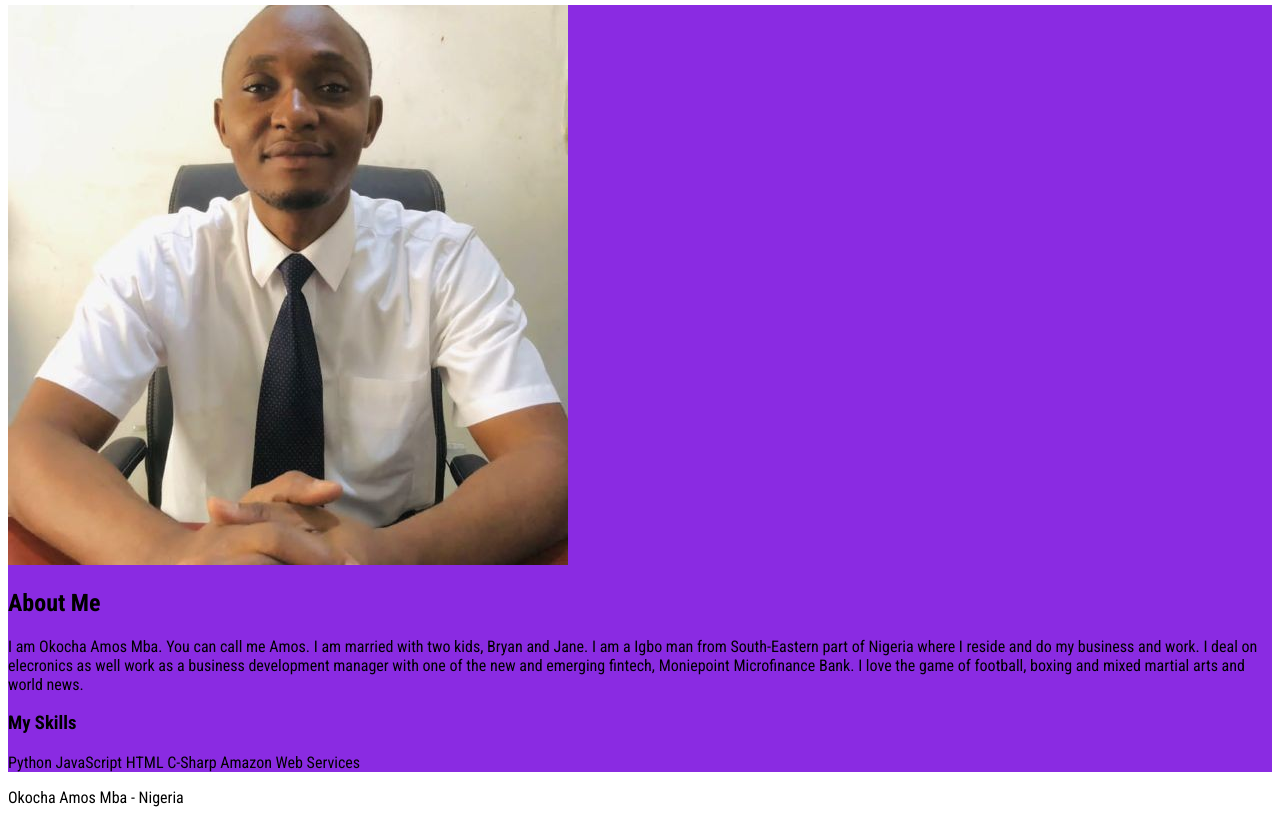
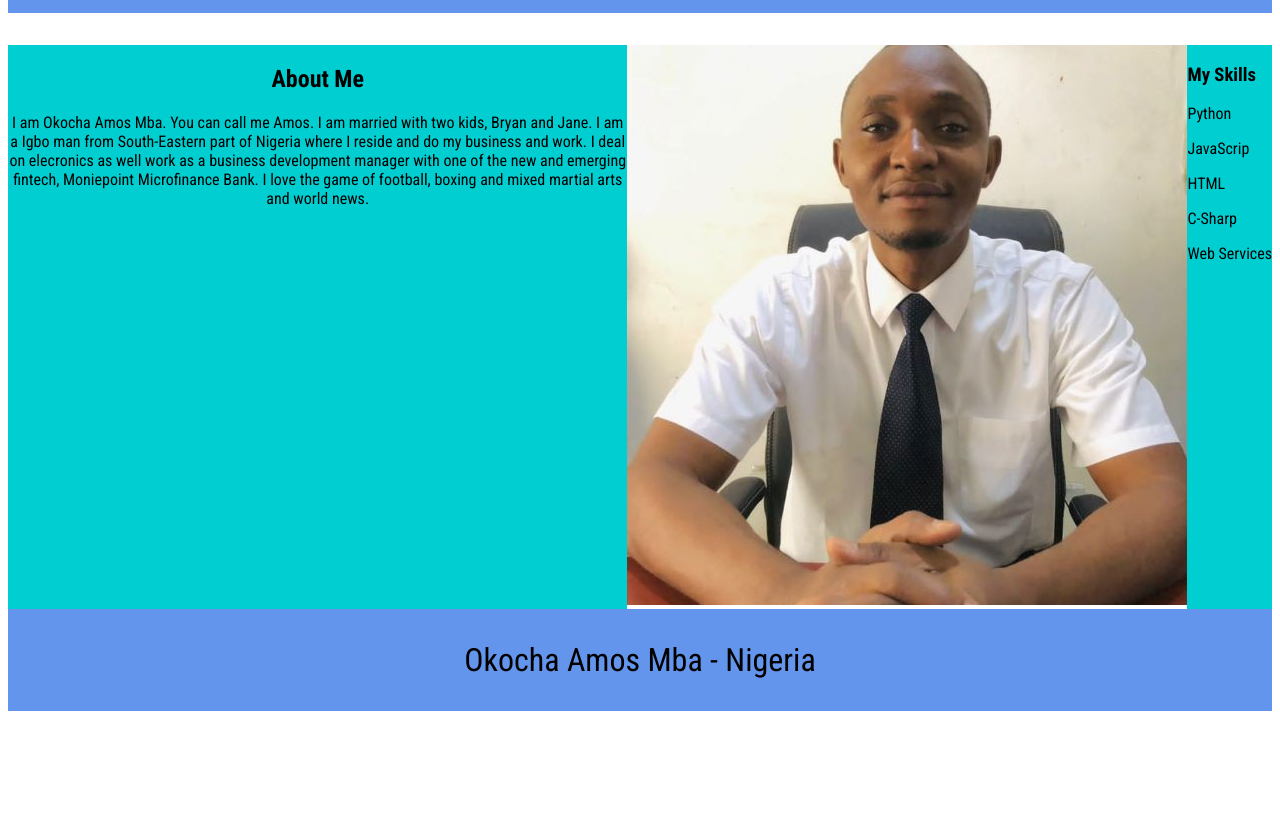
Before and after one commit to okochaamos/wdd131, a plain HTML site: page index.html in a window 1280 px wide. Shown: the part 111-934 px from the top of the page. After the commit the page ends 830 px from the top, so only its background shows below. Drawn offline with Linux system fonts and the light colour scheme.

Commit message:
my commit

```diff
--- a/index.html
+++ b/index.html
@@ -28,40 +28,38 @@
             </ul>
         </nav>
 
-    </header>
-    <main class = "home-grid">
-        <section class="card">
+    </header></p>
+
+    <div class="card">
+    <h2>About Me</h2>
+    <p>I am Okocha Amos Mba. You can call me Amos. I am married with two kids, Bryan and Jane. I am a Igbo man from
+    South-Eastern part of Nigeria where I reside and do my business and work. I deal on elecronics as well work as a
+    business development manager with one of the new and emerging fintech, Moniepoint Microfinance Bank. I love the game of
+    football, boxing and mixed martial arts and world news.</p>
+
+    </div>
+    <div >
+        <img class="my-pic" src="images/picture.jfif" alt="image for homepage">
+    </div>
 
 
-        </section>
-        <section class="myself">
-            <img class="my-pic" src="images/picture.jfif" alt="image for homepage">
-            <h2>About Me</h2>
-            I am Okocha Amos Mba. You can call me Amos. I am married with two kids, Bryan and Jane. I am a Igbo man from
-            South-Eastern part of Nigeria where I reside and do my business and work. I deal on elecronics as well work as a
-            business
-            development manager with one of the new and emerging fintech, Moniepoint Microfinance Bank. I love the game of
-            football, boxing and mixed martial arts and world news.
+    <div class="myskills">
+        <h3>My Skills</h3>
+        <p>Python</p>
+        <p>JavaScrip</p>
+        <p>HTML</p>
+        <p>C-Sharp</p>
+        <p>Web Services</p>
 
-        <section>
+    </div>
 
-
-        <section class="myskills">
-            <h3>My Skills</h3>
-            Python
-            JavaScript
-            HTML
-            C-Sharp
-            Amazon Web Services
-
-        </section>
-    </main>
 
     <footer>
         <p><span id="currentyear"></span> Okocha Amos Mba - Nigeria</p>
         <p><span id="lastmodified"></span> </p>
 
     </footer>
+
 </body>
 
 </html>
--- a/styles/base.css
+++ b/styles/base.css
@@ -1,15 +1,50 @@
+
+
+
+
+
+
 
 body {
     font-family: "Roboto Condensed", sans-serif;
     justify-content: space-between;
-
+    display: grid;
+    grid-template: auto 1fr auto / auto 1fr auto;
+    max-width: 100%;
 }
 
 
 header {
     background-color: cornflowerblue;
-    margin: auto;
+    text-align: center;
+    grid-column: 1 / 4;
+    width: 100%;
 
+
+}
+.card{
+    grid-column: 1 / 2;
+
+    text-align: center;
+    width: 100%;
+    background-color: darkturquoise;
+
+}
+
+.mypic{
+    grid-column: 2/3;
+    width: 100%;
+    padding-left: 50px;
+
+
+
+}
+
+.myskills{
+    grid-column: 3/4;
+
+    width: 100%;
+    background-color: darkturquoise;
 }
 header h1{
 
@@ -36,9 +71,15 @@ nav ul {
 }
 
 nav ul li {
-    flex: 1 1 100%;
+    flex:  100%;
 }
 
-.home-grid{
-    background-color: blueviolet;
+
+
+footer{
+    background-color: cornflowerblue;
+    font-size: 2rem;
+    max-width:  100%;
+    text-align: center;
+    grid-column: 1 / 4;
 }
```
